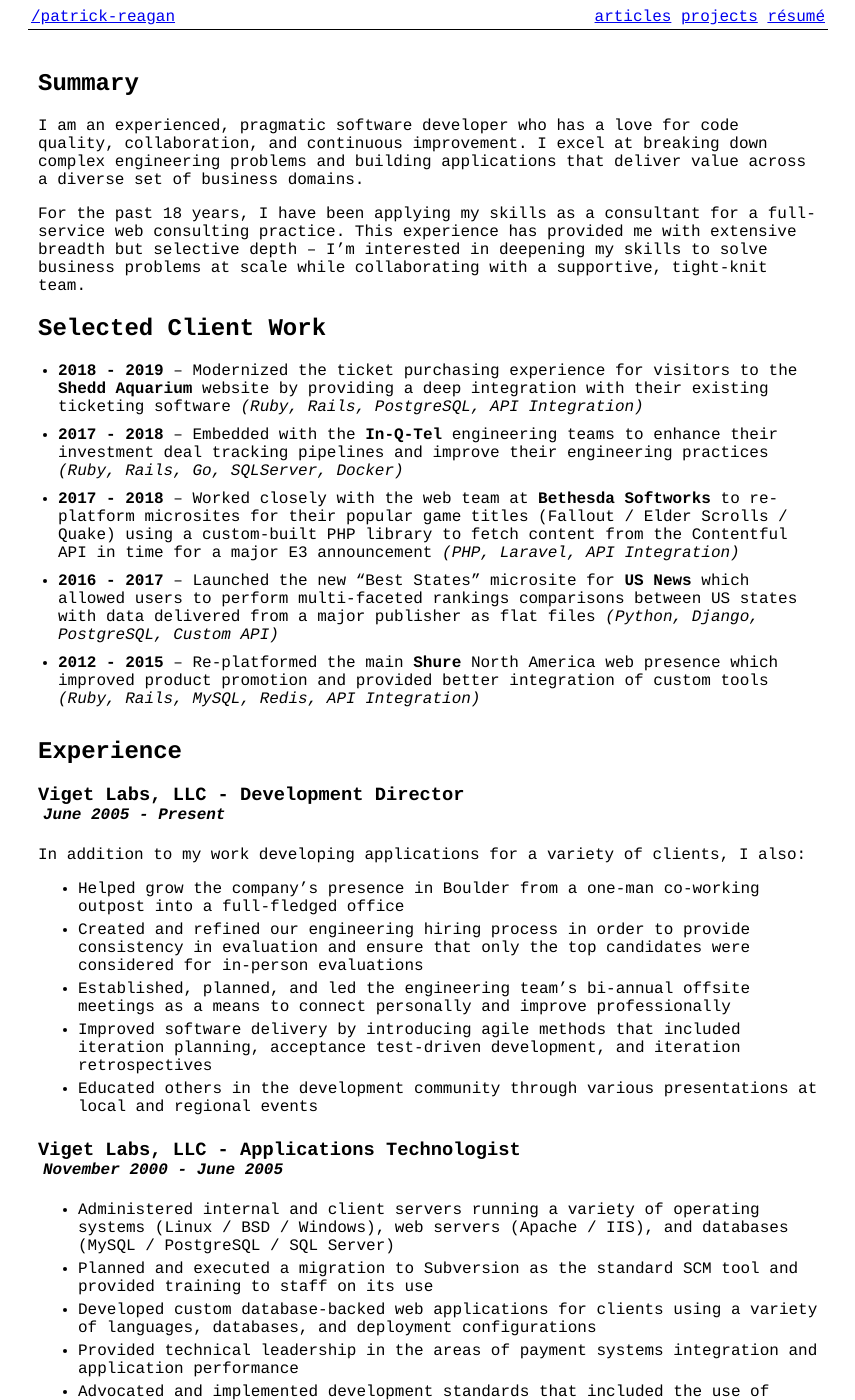
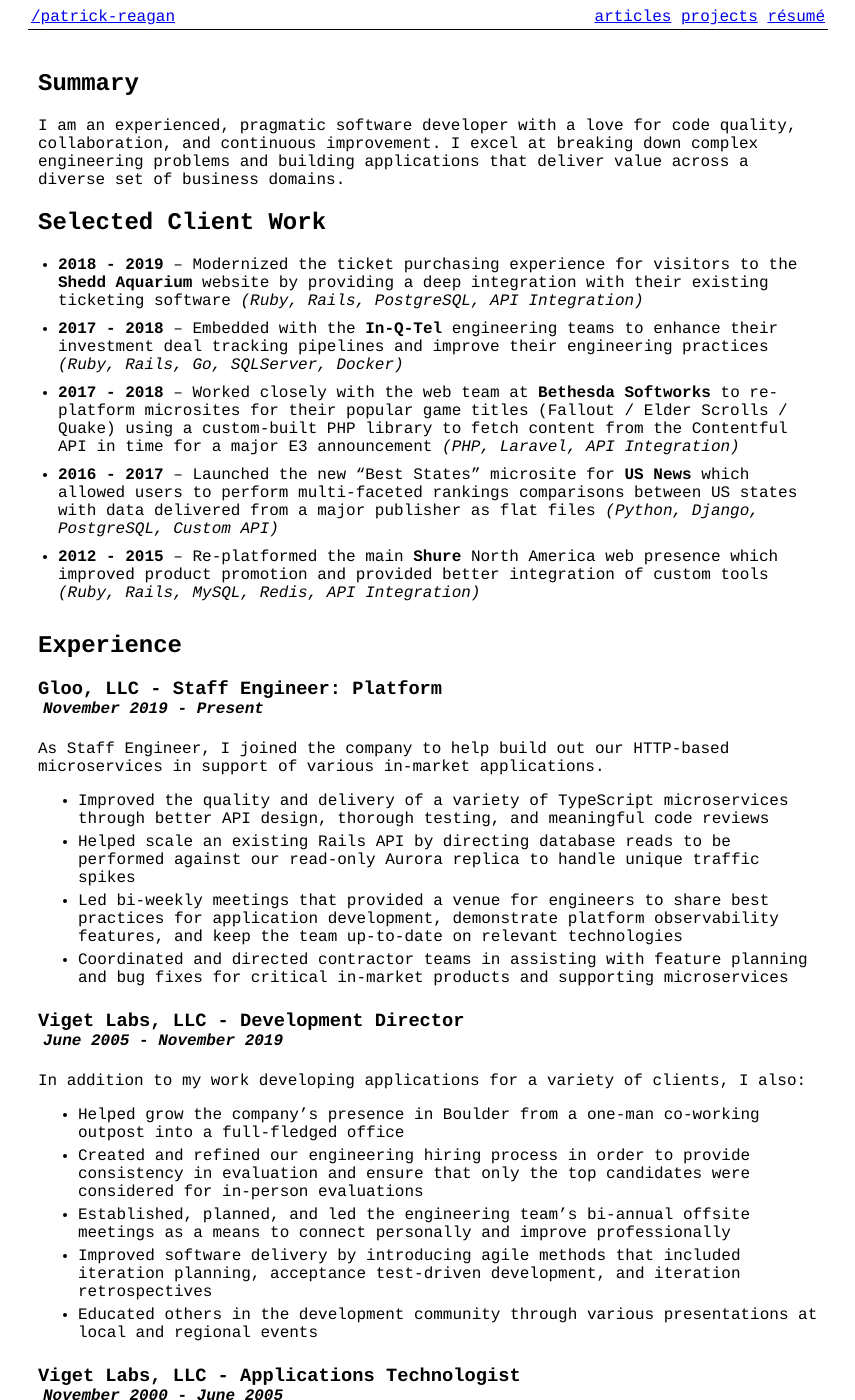
Before and after one commit to reagent/reagent.github.com, a Jekyll site: the page built from _pages/resume.md, in a window 1280 px wide and 1400 px high. Shown: the whole window, without its empty margins (212-1067 px from the left). Built offline with Jekyll 4.4.1, drawn with Linux system fonts in a browser that asks for light colours.

Commit message:
Update résumé

```diff
--- a/_pages/resume.md
+++ b/_pages/resume.md
@@ -3,16 +3,10 @@
 ---
 ## Summary
 
-I am an experienced, pragmatic software developer who has a love for code
+I am an experienced, pragmatic software developer with a love for code
 quality, collaboration, and continuous improvement. I excel at breaking down
 complex engineering problems and building applications that deliver value across
 a diverse set of business domains.
-
-For the past 18 years, I have been applying my skills as a consultant for a
-full-service web consulting practice. This experience has provided me with
-extensive breadth but selective depth &ndash; I'm interested in deepening my
-skills to solve business problems at scale while collaborating with a
-supportive, tight-knit team.
 
 ## Selected Client Work
 
@@ -24,8 +18,18 @@
 
 ## Experience
 
+### Gloo, LLC - Staff Engineer: Platform
+#### November 2019 - Present
+
+As Staff Engineer, I joined the company to help build out our HTTP-based microservices in support of various in-market applications.
+
+* Improved the quality and delivery of a variety of TypeScript microservices through better API design, thorough testing, and meaningful code reviews
+* Helped scale an existing Rails API by directing database reads to be performed against our read-only Aurora replica to handle unique traffic spikes
+* Led bi-weekly meetings that provided a venue for engineers to share best practices for application development, demonstrate platform observability features, and keep the team up-to-date on relevant technologies
+* Coordinated and directed contractor teams in assisting with feature planning and bug fixes for critical in-market products and supporting microservices
+
 ### Viget Labs, LLC - Development Director
-#### June 2005 - Present
+#### June 2005 - November 2019
 
 In addition to my work developing applications for a variety of clients, I also:
 
--- a/_resume/1up.css
+++ b/_resume/1up.css
@@ -1,3 +1,3 @@
 body {
-  font-size: 38px;
+  font-size: 69px;
 }
--- a/_resume/2up.css
+++ b/_resume/2up.css
@@ -1,5 +1,5 @@
 body {
-  font-size: 54px;
+  font-size: 99px;
 }
 
 h3#viget-labs-llc-applications-technologist {
```
Also changed, not shown: _resume/body.md (+12 -8 lines), 2 other files.
